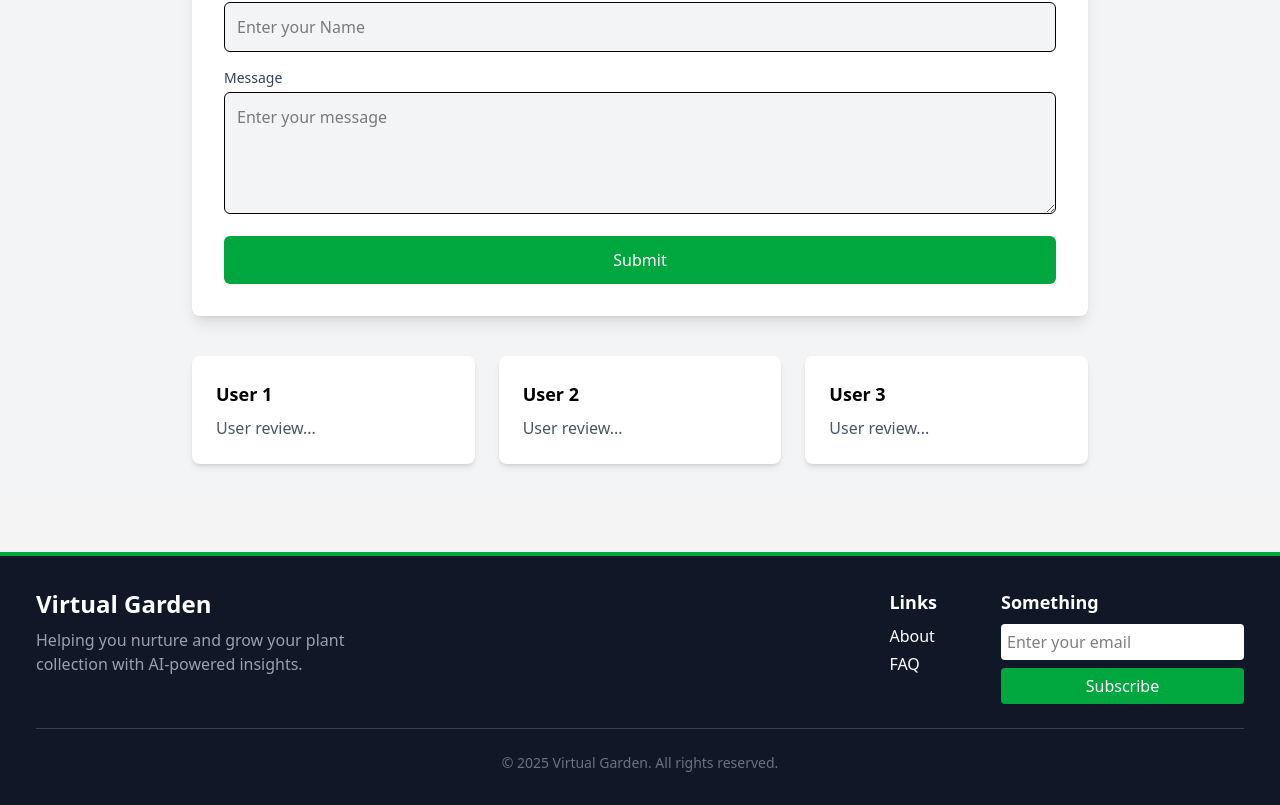
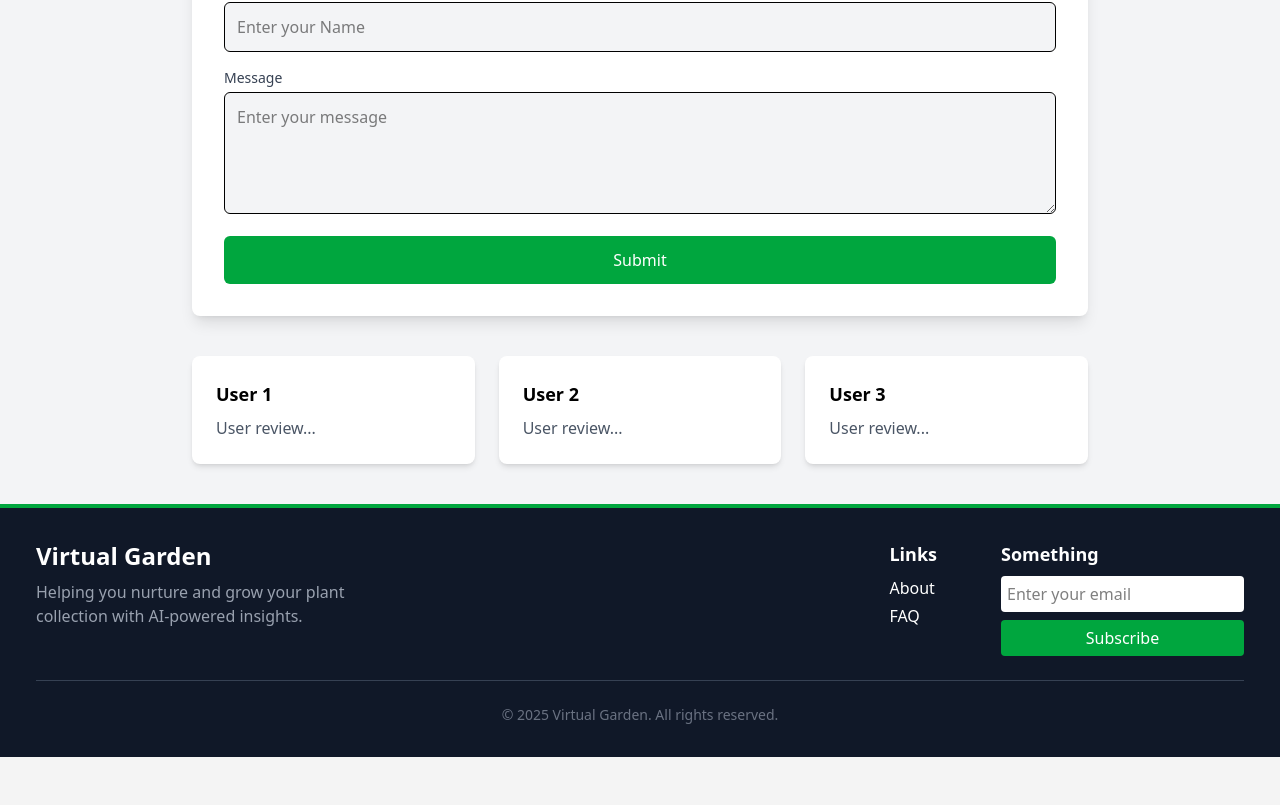
Before and after one commit to CMPT-276-SPRING-2025/final-project-22-vines, a React (Vite) app in the folder app/: page /Contact in a window 1280 px wide. Shown: the part 416-1221 px from the top of the page. After the commit the page ends 1173 px from the top, so only its background shows below. Built offline with nearby package versions, Linux system fonts and the light colour scheme; no server answers.

Commit message:
Edit to App and footer make sure it stick to the bottom

```diff
--- a/app/src/App.jsx
+++ b/app/src/App.jsx
@@ -14,6 +14,7 @@
         v7_relativeSplatPath: true,
       }}
     >
+      <div className="flex flex-col min-h-screen">
       <Routes>
         <Route path="/" element={<Home />} />
         <Route path="/Upload" element={<Upload />} />
@@ -22,6 +23,7 @@
         <Route path="/Contact" element={<Contact />} />
       </Routes>
       <Footer />
+      </div>
     </Router>
   );
 }
--- a/app/src/components/Footer.jsx
+++ b/app/src/components/Footer.jsx
@@ -3,7 +3,7 @@
 
 const Footer = () => {
   return (
-    <footer className="bg-gray-900 text-white mt-12">
+    <footer className="bg-gray-900 text-white mt-auto">
       {/* Top border to visually separate the footer */}
       <div className="border-t-4 border-green-600">
         {/* Container */}
```
